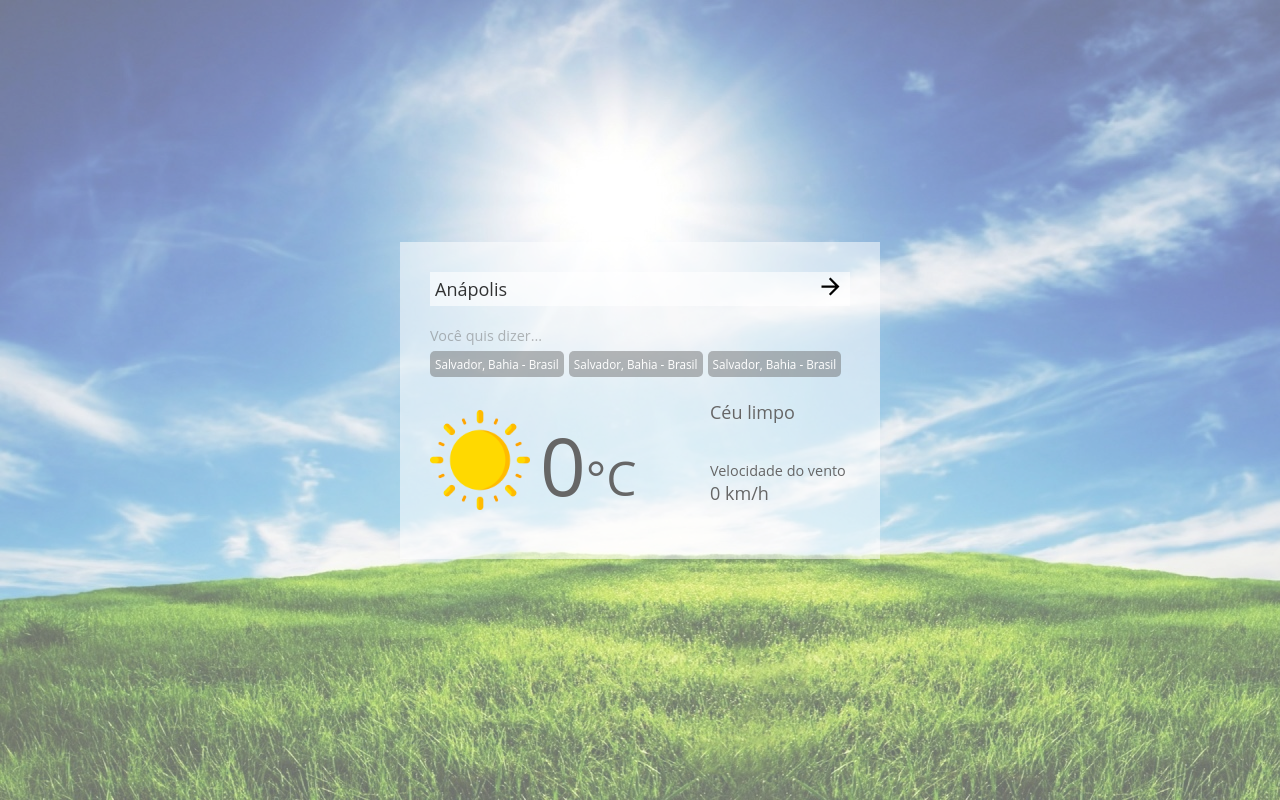
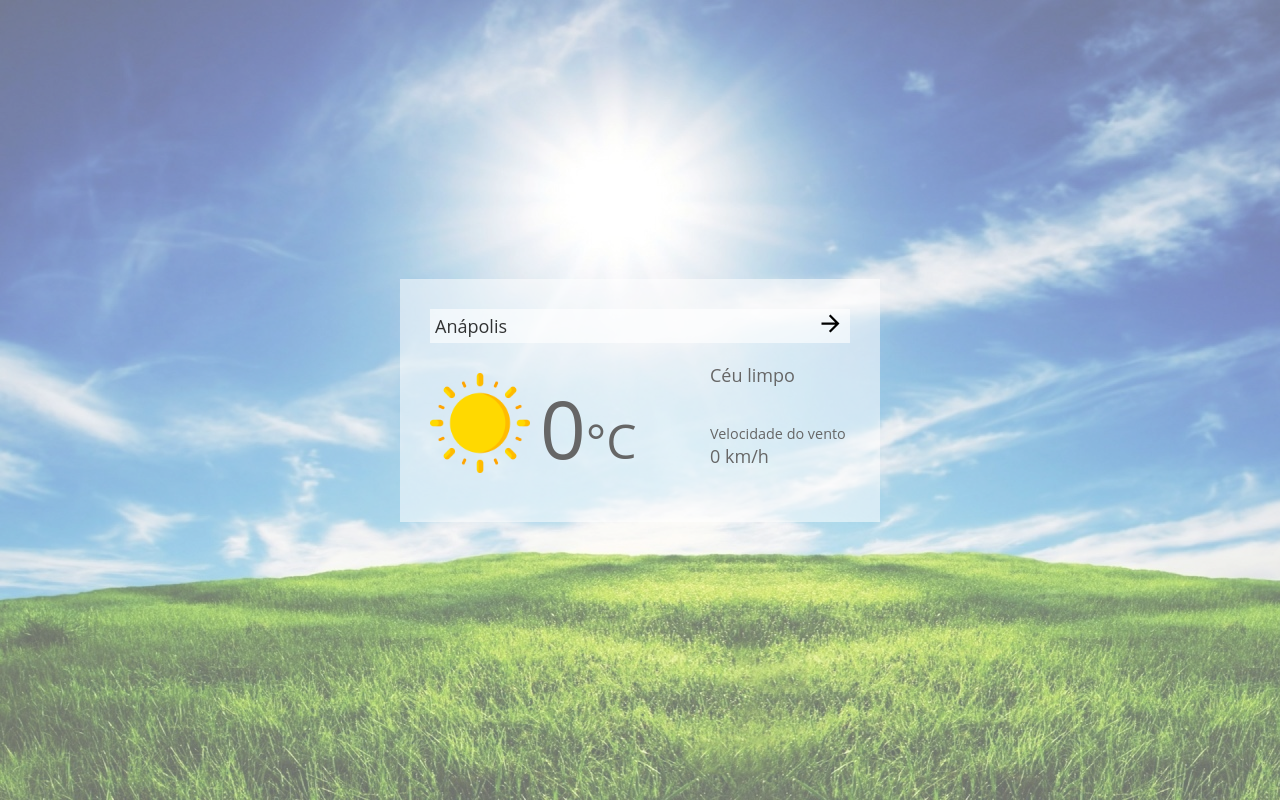
Before and after one commit to sergiomoura/forecaster, a React (Vite) app in the folder frontend/: page / in a window 1280 px wide. Built offline with nearby package versions, Linux system fonts and the light colour scheme.

Commit message:
feat: display suggestions for other locations

```diff
--- a/frontend/src/components/Suggestions/Suggestions.scss
+++ b/frontend/src/components/Suggestions/Suggestions.scss
@@ -21,6 +21,7 @@
   }
 
   a {
+    cursor: pointer;
     display: inline-block;
     padding: 5px;
     text-decoration: none;
--- a/frontend/src/components/Suggestions/Suggestions.tsx
+++ b/frontend/src/components/Suggestions/Suggestions.tsx
@@ -1,13 +1,26 @@
+import { type Geolocation } from '../../types/Geolocation'
 import './Suggestions.scss'
-export function Suggestions (): JSX.Element {
+
+type SuggestionsProps = {
+  locations: Geolocation[]
+}
+export function Suggestions (props: SuggestionsProps): JSX.Element {
+
+  function onLocationClick (location: Geolocation): void {
+
+    console.log(location)
+
+  }
 
   return (
     <div id="suggestions">
       <span> Você quis dizer...</span>
       <ul>
-        <li><a href="#">Salvador, Bahia - Brasil</a></li>
-        <li><a href="#">Salvador, Bahia - Brasil</a></li>
-        <li><a href="#">Salvador, Bahia - Brasil</a></li>
+        {
+          props.locations.map(
+            location => <li key={location.id}><a onClick={evt => { evt.preventDefault(); onLocationClick(location) }}>{location.city}, {location.state} - {location.country}</a></li>
+          )
+        }
       </ul>
     </div>
   )
--- a/frontend/src/pages/Home/Home.tsx
+++ b/frontend/src/pages/Home/Home.tsx
@@ -22,7 +22,7 @@ export function Home (): JSX.Element {
         state: '',
         substate: ''
       },
-      suggestions: [],
+      suggestedLocations: [],
       weather: {
         isDay: true,
         temperature: { unit: '°C', value: 0 },
@@ -47,7 +47,12 @@ export function Home (): JSX.Element {
 
         SystemServices.getWeatherFromCity(evt.city)
           .then(
-            wr => { setWeatherResponse(wr) }
+            wr => {
+
+              console.log(wr)
+              setWeatherResponse(wr)
+
+            }
           )
           .catch(
             err => { console.error(err) }
@@ -70,7 +75,7 @@ export function Home (): JSX.Element {
 
             <Form defaultCity="Anápolis" />
 
-            <Suggestions />
+            {weatherResponse.suggestedLocations.length > 0 && <Suggestions locations={weatherResponse.suggestedLocations.slice(0, 4)} />}
 
             <WeatherCard weather={weatherResponse.weather} location={weatherResponse.location}/>
         </main>
--- a/frontend/src/types/WeatherResponse.ts
+++ b/frontend/src/types/WeatherResponse.ts
@@ -4,5 +4,5 @@ import { type Weather } from './Weather'
 export type WeatherResponse = {
   weather: Weather
   location: Geolocation
-  suggestions: Geolocation[]
+  suggestedLocations: Geolocation[]
 }
```
Also changed, not shown: 1 other file (tests, documents, lock files or other folders).
